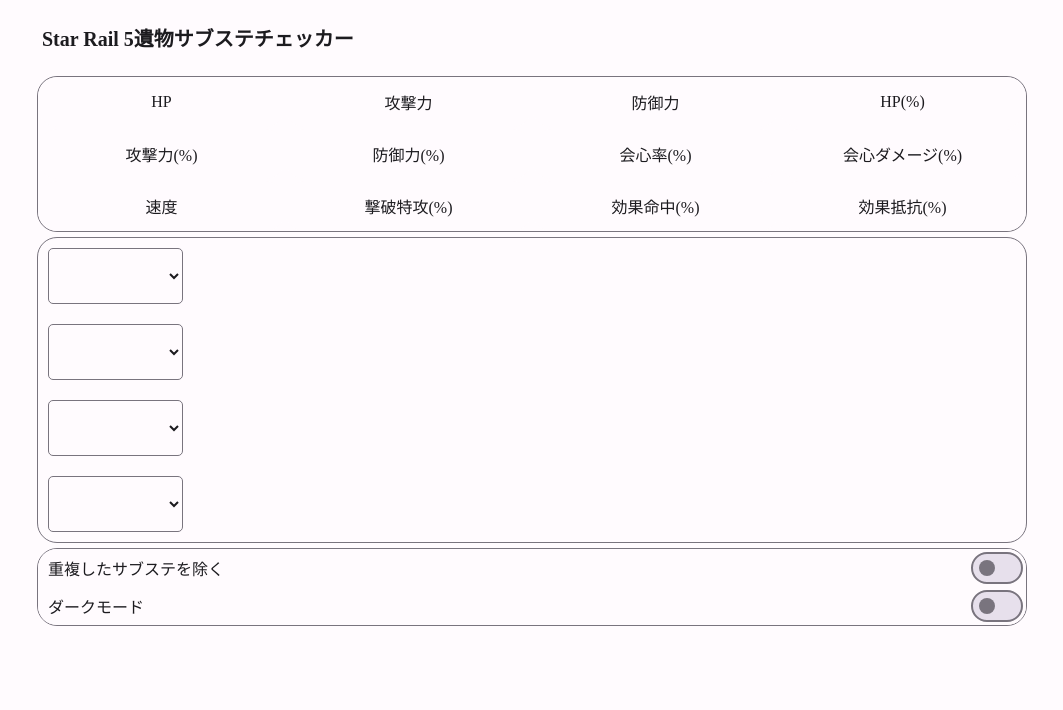
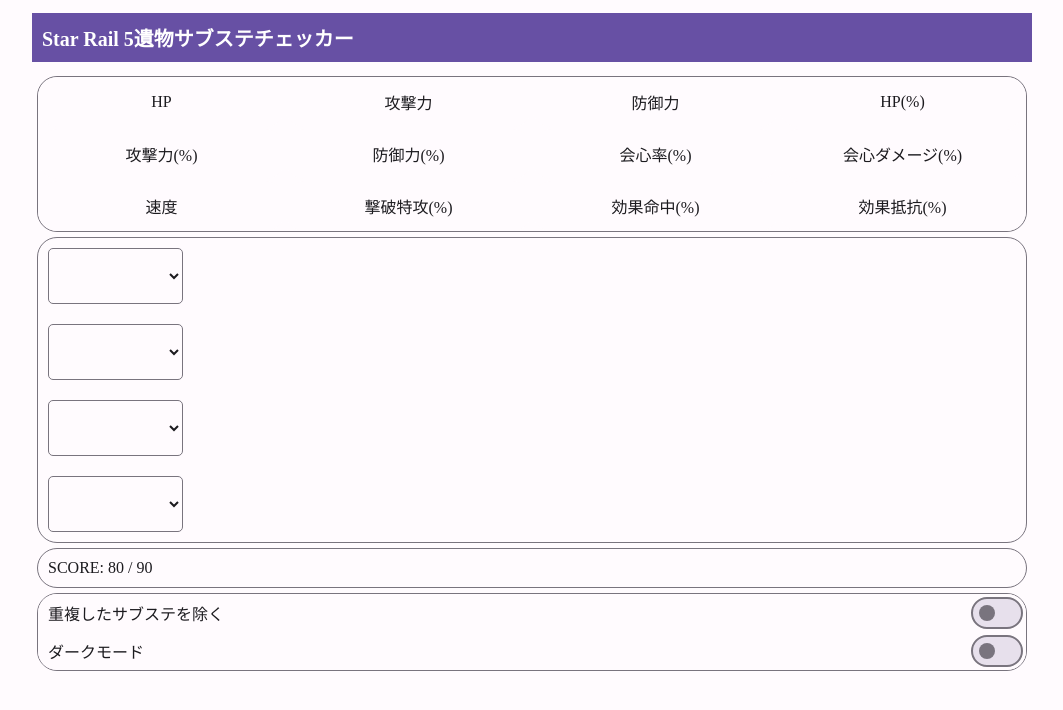
Before and after one commit to northernvast/star-rail, a plain HTML site: page index.html in a window 1280 px wide. Shown: the whole page, without its empty margins (108-1171 px from the left). Drawn offline with Linux system fonts and the light colour scheme.

Commit message:
Update index.html

```diff
--- a/index.html
+++ b/index.html
@@ -15,9 +15,10 @@
     background: var(--color-surface);
   }
   h1 {
-    color: var(--color-on-surface);
+    color: var(--color-on-primary);
     font-size: 20px;
     padding: 10px;
+    background-color: var(--color-primary);
   }
   .wrapper {
     max-width: 1000px;
@@ -170,6 +171,17 @@
 </style>
 
 <style>
+  .score {
+    border: 1px solid var(--color-outline);
+    border-radius: 20px;
+    overflow: hidden;
+    padding: 10px;
+    background-color: var(--color-surface);
+    color: var(--color-on-surface);
+  }
+</style>
+
+<style>
   .setting {
     border: 1px solid var(--color-outline);
     border-radius: 20px;
@@ -236,6 +248,10 @@
     </div>
   </div>
 
+  <div class="score">
+    SCORE: <span id="total">80</span> / 90
+  </div>
+
   <div class="setting">
     <label>重複したサブステを除く<input id="deduplicate" class="switch" type="checkbox"></label>
     <label>ダークモード<input id="dark-mode" class="switch" type="checkbox"></label>
```
